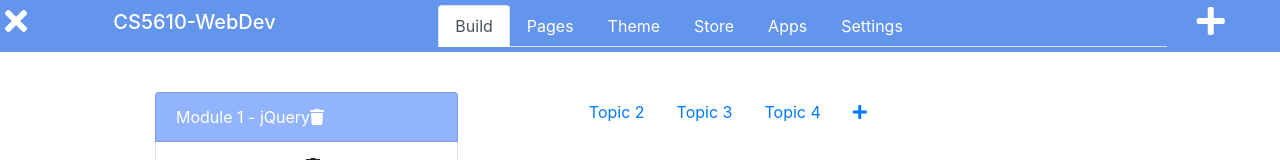
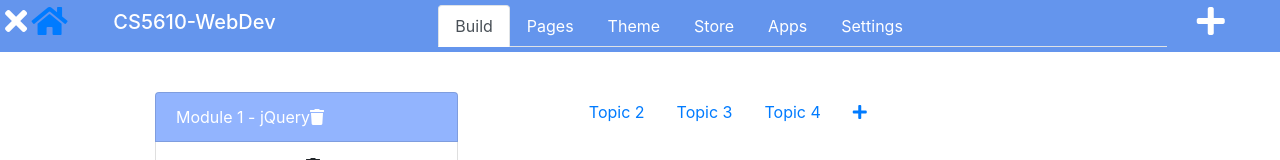
Before and after one commit to XinyueDang/wbdv-s21-xinyue-dang-client-react, a React (Create React App) app: page /courses/editor in a window 1280 px wide. Shown: the top 160 px of the page. Built offline with nearby package versions, Linux system fonts and the light colour scheme; no server answers.

Commit message:
Add Home Function

```diff
--- a/src/components/course-editor/course-editor.js
+++ b/src/components/course-editor/course-editor.js
@@ -1,5 +1,6 @@
 import React from 'react'
 import "./course-editor.css"
+import {Link, Route} from "react-router-dom";
 
 const CourseEditor = () =>
   <div>
@@ -7,6 +8,10 @@ const CourseEditor = () =>
           <div className="row">
               <div className="col-1 nav-btn">
                   <i className="fa fa-times fa-2x"></i>
+                  &nbsp;
+                  <Link to="/">
+                      <i className="fas fa-2x fa-home"></i>
+                  </Link>
               </div>
               <div className="col-3 page-header">
                   <h5>CS5610-WebDev</h5>
--- a/src/components/course-grid/course-grid.js
+++ b/src/components/course-grid/course-grid.js
@@ -6,10 +6,10 @@ const CourseGrid = ({courses, updateCourse, deleteCourse}) =>
   <div>
   <div className="row">
     <div className="col-4">
-    <h5>Recent Documents</h5>
+    <h5 className="d-none d-md-block">Recent Documents</h5>
     </div>
     <div className="col-4">
-    <h5>Owned by me</h5>
+    <h5 className="d-none d-md-block">Owned by me</h5>
     </div>
     <div className="col-4 text-right">
           <i className="fas fa-lg fa-folder"></i>
--- a/src/components/course-manager.js
+++ b/src/components/course-manager.js
@@ -69,6 +69,9 @@ class CourseManager extends React.Component {
                           <div className="row">
                               <div className="col-1 nav-btn">
                                   <i className="fa fa-bars fa-2x"></i>
+                                  <Link to="/">
+                                      <i className="fas fa-2x fa-home"></i>
+                                  </Link>
                               </div>
                               <div className="col-3 page-header d-none d-sm-block">
                                   <h5>Course Manager</h5>
--- a/src/services/course-service.js
+++ b/src/services/course-service.js
@@ -20,6 +20,10 @@ export const createCourse = (course) =>
     })
         .then(response => response.json())
 
+export const findCourseById = (courseId) =>
+    fetch(`${COURSES_URL}/${courseId}`)
+        .then(response => response.json())
+
 export const updateCourse = (courseId, course) =>
     fetch(`${COURSES_URL}/${courseId}`, {
         method: 'PUT',
```
